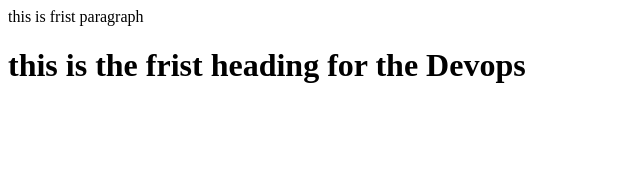
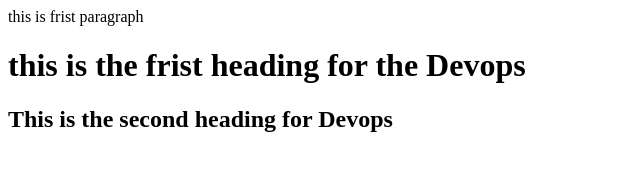
Before and after one commit to AravindRauvlapati/Local_repo, a plain HTML site: page Index.html in a window 1280 px wide. Shown: the whole page, without its empty margins (0-640 px from the left). Drawn offline with Linux system fonts and the light colour scheme.

Commit message:
commiting the heading files

```diff
--- a/Index.html
+++ b/Index.html
@@ -1,2 +1,3 @@
 <p> this is frist paragraph </p>
 <h1> this is the frist heading for the Devops <h1>
+<h2> This is the second heading for Devops</h2>
```
Also changed, not shown: 1 other file.
